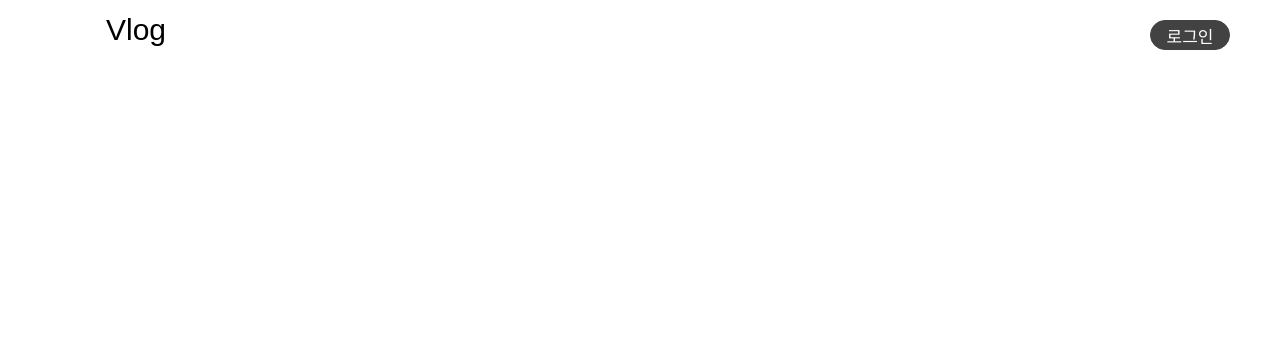
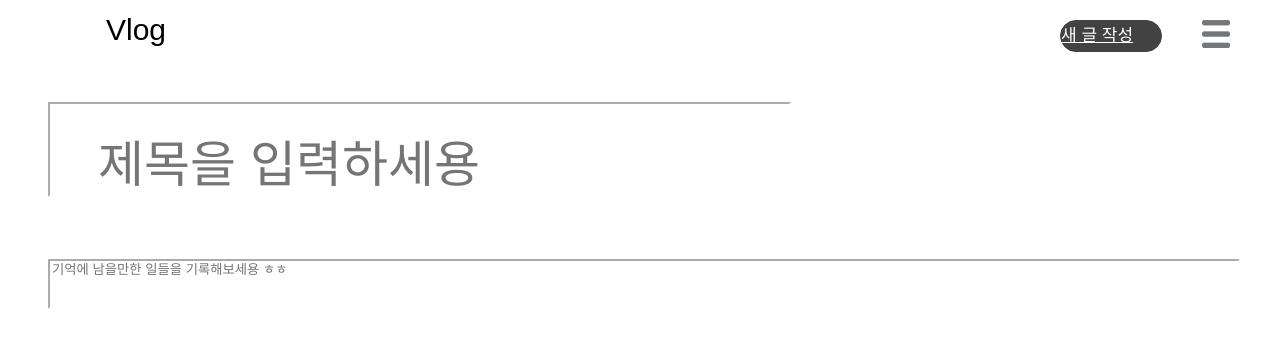
Before and after one commit to codestates/vlog-client, a React (Create React App) app in the folder client/: page /newPost in a window 1280 px wide. Shown: the top 348 px of the page. Built offline with nearby package versions, Linux system fonts and the light colour scheme.

Commit message:
newPost page

```diff
--- a/client/src/App.tsx
+++ b/client/src/App.tsx
@@ -4,6 +4,7 @@ import MainPage from "./Pages/MainPage";
 import { Router, Switch, Route } from "react-router-dom";
 import Nav from './components/Nav/Nav'
 import MyPage from './Pages/MyPage';
+import NewPost from './Pages/NewPost';
 
 function App() {
   // const handleClick = (title:any) => {
@@ -11,10 +12,12 @@ function App() {
   // }
   return (
     <div>
-      <Nav></Nav>
+      <Nav/>
       <Switch>
         <Route exact path='/' render={() => <MainPage />} />
         <Route exact path='/page' render={() => <MyPage />} />
+        <Route exact path='/newPost' render={() => <NewPost />} />
+
       </Switch>
     </div>
 
--- /dev/null
+++ b/client/src/Hooks/useNewPoster.tsx
@@ -0,0 +1,14 @@
+import React, { useEffect } from "react";
+import { useSelector, useDispatch } from "react-redux";
+import { RootState } from "../modules";
+import axios from "axios";
+
+export default function useNewPoster() {
+  const state = useSelector((state: RootState) => state.newPostReducer);
+  const dispatch = useDispatch();
+
+  console.log(state);
+  return {
+    state,
+  };
+}
--- /dev/null
+++ b/client/src/Pages/NewPost.tsx
@@ -0,0 +1,82 @@
+import styled from "styled-components";
+import useNewPoster from '../Hooks/useNewPoster'
+import React, { useState } from 'react';
+
+
+export default function NewPost() {
+
+    const { state } = useNewPoster();
+
+
+    // function previewFile() {
+    //     const preview = document.querySelector('img');
+    //     const file = document.querySelector('input[type=file]').files[0];
+    //     const reader = new FileReader();
+
+    //     reader.addEventListener("load", function () {
+    //       // convert image file to base64 string
+    //       preview.src = reader.result;
+    //     }, false);
+
+    //     if (file) {
+    //       reader.readAsDataURL(file);
+    //     }
+    //   }
+
+    return (
+        <Container>
+            <TitleContainer>
+                <PostTitle type="text"  placeholder="제목을 입력하세용"/>
+            </TitleContainer>
+{/*
+            <input type="file" accept="image/png" />
+            <img src={fileUrl}/> */}
+
+            <BodyContainer>
+                <PostBody type="text" placeholder="기억에 남을만한 일들을 기록해보세용 ㅎㅎ"/>
+            </BodyContainer>
+        </Container>
+    )
+}
+
+
+
+const Container = styled.div`
+    width: 100vw;
+    height: 100vh;
+`
+const TitleContainer = styled.div`
+    padding-top: 2rem;
+    padding-left: 3rem;
+    padding-right: 3rem;
+`
+
+const BodyContainer = styled.div`
+    padding-top: 2rem;
+    padding-left: 3rem;
+    padding-right: 3rem;
+
+
+`
+
+
+const PostTitle = styled.input`
+border-color:white;
+padding-top: 2rem;
+padding-left: 3rem;
+padding-right: 3rem;
+font-size : 50px
+`
+
+const PostBody = styled.input`
+overflow: scroll!important;
+margin-top: 30px;
+    margin-bottom: -30px;
+    margin-right: -30px;
+    padding-bottom: 30px;
+    height: 100%;
+    outline: none;
+    position: relative;
+    width:100%;
+    border-color:white;
+`
--- a/client/src/components/Nav/Nav.tsx
+++ b/client/src/components/Nav/Nav.tsx
@@ -4,9 +4,11 @@ import LoginModal from "./LoginModal";
 import MenuModal from "./MenuModal";
 import SignUpModal from "./SignUpModal";
 import menuIcon from "../../icon/menu_gray.png";
+import { Link } from 'react-router-dom';
+
 
 function Nav() {
-  const [isLogin, setIsLogin] = useState(false);
+  const [isLogin, setIsLogin] = useState(true);
   const [loginModal, setLoginModal] = useState(false);
   const [menuModal, setMenuModal] = useState(false);
   const [signUpModal, setSignUpModal] = useState(false);
@@ -55,7 +57,7 @@ function Nav() {
       <RightNav>
         {isLogin ? (
           <BtnContainer>
-            <NewPostBtn>새 글 작성</NewPostBtn>
+            <NewPostBtn to ='/newPost'>새 글 작성</NewPostBtn>
             <MenuBtn src={menuIcon} onClick={handleMenuModal} />
           </BtnContainer>
         ) : (
@@ -120,7 +122,7 @@ const BtnContainer = styled.div`
   display: flex;
 `;
 
-const NewPostBtn = styled.button`
+const NewPostBtn = styled(Link)`
   border: 1px solid #424242;
   border-radius: 20px;
   background: #424242;
--- a/client/src/modules/index.ts
+++ b/client/src/modules/index.ts
@@ -1,9 +1,13 @@
 import { combineReducers } from "redux";
 
 import postReducer from "./postModule";
+import newPostReducer from "./newPostModule";
 
 const rootReducer = combineReducers({
-  postReducer,
+
+  newPostReducer,
+  postReducer
+
 });
 
 export default rootReducer;
--- /dev/null
+++ b/client/src/modules/newPostModule.ts
@@ -0,0 +1,56 @@
+import axios from "axios";
+
+//액션 type 선언 (리덕스 액션 안에 들어가게 될 type 선언)
+const NEWPOSTDATA = "newpost/NEWPOSTDATA" as const;
+
+//액션 생성 함수 선언
+export const newPostData = (newTitle: string, newBody:string, titleValue:string, bodyValue:string) => ({
+  type: NEWPOSTDATA,
+  payload: {
+      title: newTitle,
+      body: newBody,
+      titleValue: titleValue,
+      bodyValue:bodyValue
+  }
+});
+
+
+//ReturnType<typeof__> 특정 함수의 반환값 추론해줌.
+// 액션 객체들에 대한 type 준비하기(typescript의 type)
+type newPostAction = ReturnType<typeof newPostData>;
+
+// state의 타입
+type newPostStateOption = {
+  title:string;
+  body:string;
+  titleValue:string;
+  bodyValue:string;
+
+};
+
+// state 초기값 선언
+const initialState: newPostStateOption = {
+  title: '',
+  body: '',
+  titleValue:'',
+  bodyValue:''
+};
+
+// reducer 작성
+function newPostReducer(state: newPostStateOption = initialState, action: newPostAction): newPostStateOption {
+  switch (action.type) {
+    case NEWPOSTDATA:
+      return {
+          ...state,
+          title: action.payload.title,
+          body: action.payload.body,
+          titleValue: action.payload.titleValue,
+          bodyValue: action.payload.bodyValue
+      }
+
+    default:
+      return state;
+  }
+}
+
+export default newPostReducer;
--- a/client/src/modules/postModule.ts
+++ b/client/src/modules/postModule.ts
@@ -31,7 +31,6 @@ function postReducer(state: StateOption = initialState, action: PostAction): Sta
   switch (action.type) {
     case DISPLAYDATA:
         const newState = {...state}
-        console.log(newState);
         newState.data = [...action.payload.el]
       return newState;
 
```
